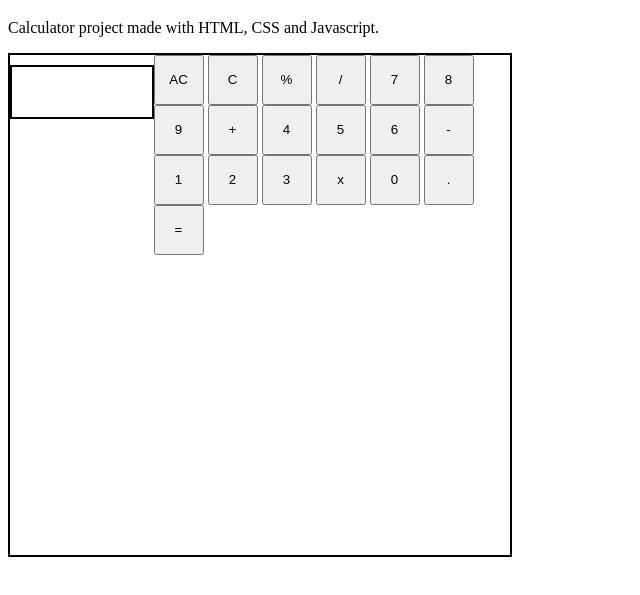
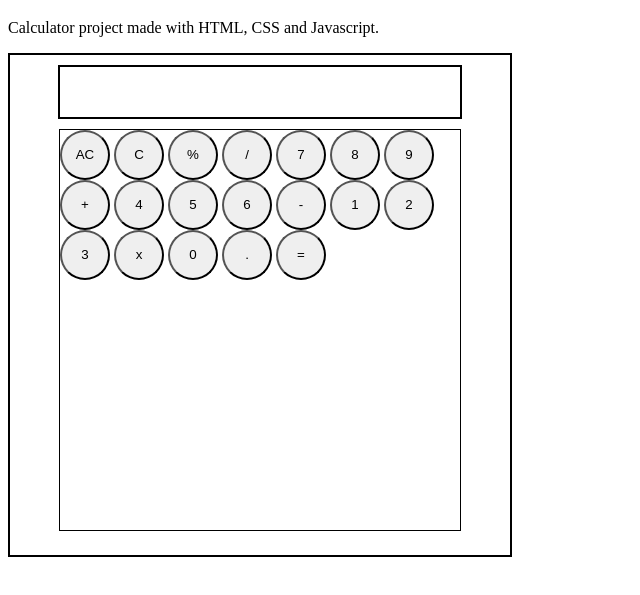
Before and after one commit to AdGiampic/calculator, a plain HTML site: page index.html in a window 1280 px wide. Shown: the part 61-656 px from the top of the page, without its empty margins (0-640 px from the left). Drawn offline with Linux system fonts and the light colour scheme.

Commit message:
Added style on new buttons

```diff
--- a/style.css
+++ b/style.css
@@ -3,7 +3,8 @@
     height: 500px;
     border: 2px solid black;
     display: flex;
-    justify-content: center;
+    flex-direction: column;
+    align-items: center;
 }
 
 #display{
@@ -13,7 +14,15 @@
     margin-top: 10px;
 }
 
+#buttons{
+    width: 400px;
+    height: 400px;
+    border: 1px solid black;
+    margin-top: 10px;
+}
+
 .btn {
     width: 50px;
     height: 50px;
+    border-radius: 50px;
 }
```
